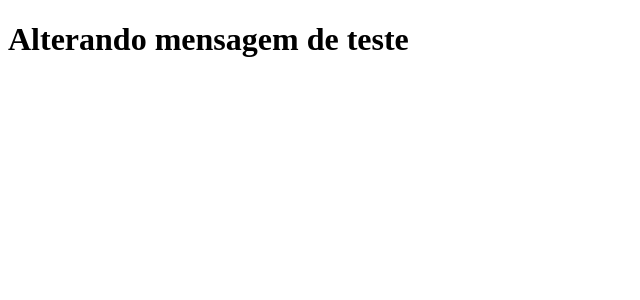
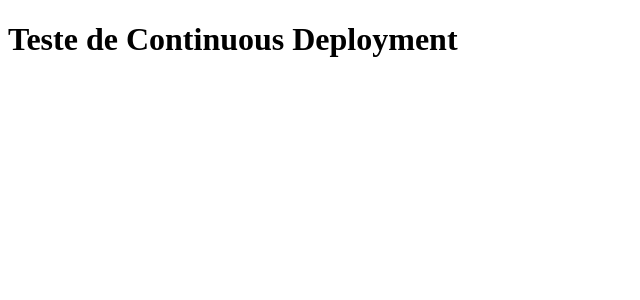
Before and after one commit to Felipe-Feyh/clone-tabnews, a Next.js app: page / in a window 1280 px wide. Shown: the top 300 px of the page, without its empty margins (0-640 px from the left). Built offline with nearby package versions, Linux system fonts and the light colour scheme.

Commit message:
teste de continuous integration

```diff
--- a/pages/index.js
+++ b/pages/index.js
@@ -1,5 +1,5 @@
 function Home() {
-  return <h1>Alterando mensagem de teste</h1>;
+  return <h1>Teste de Continuous Deployment</h1>;
 }
 
 export default Home;
```
